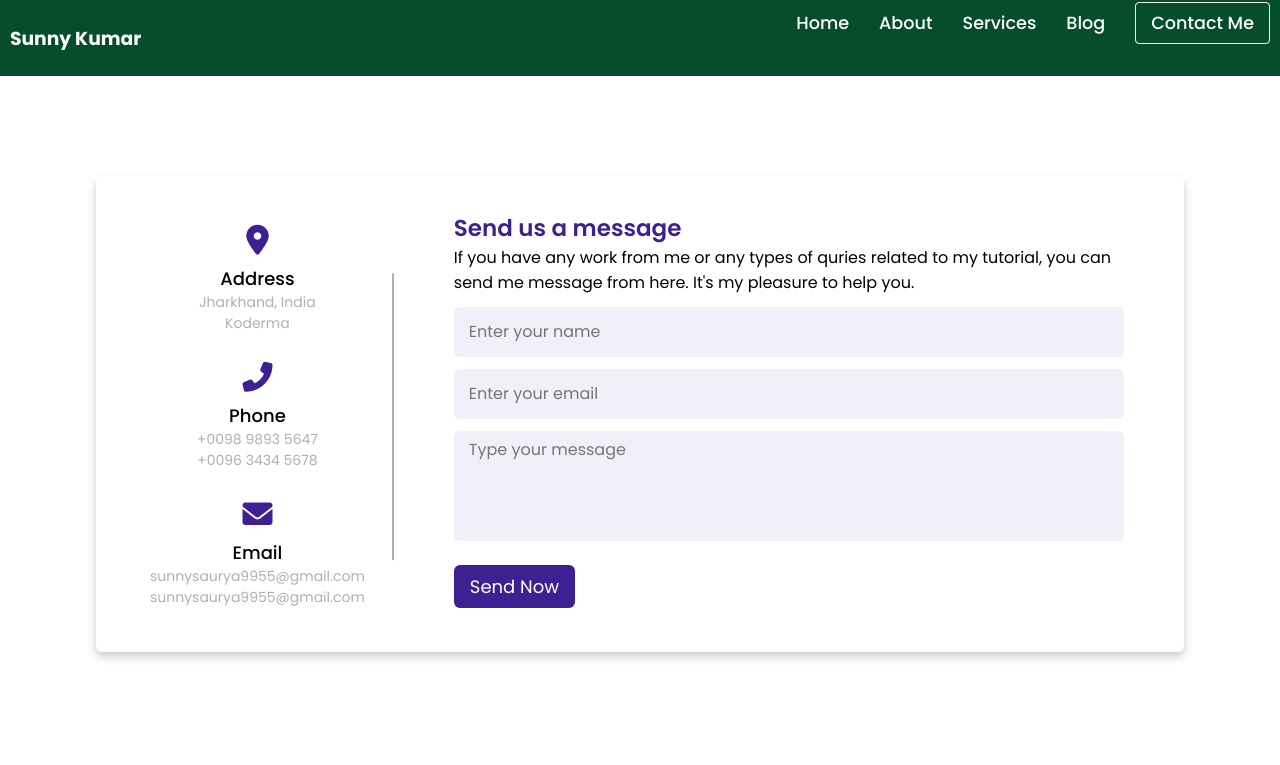
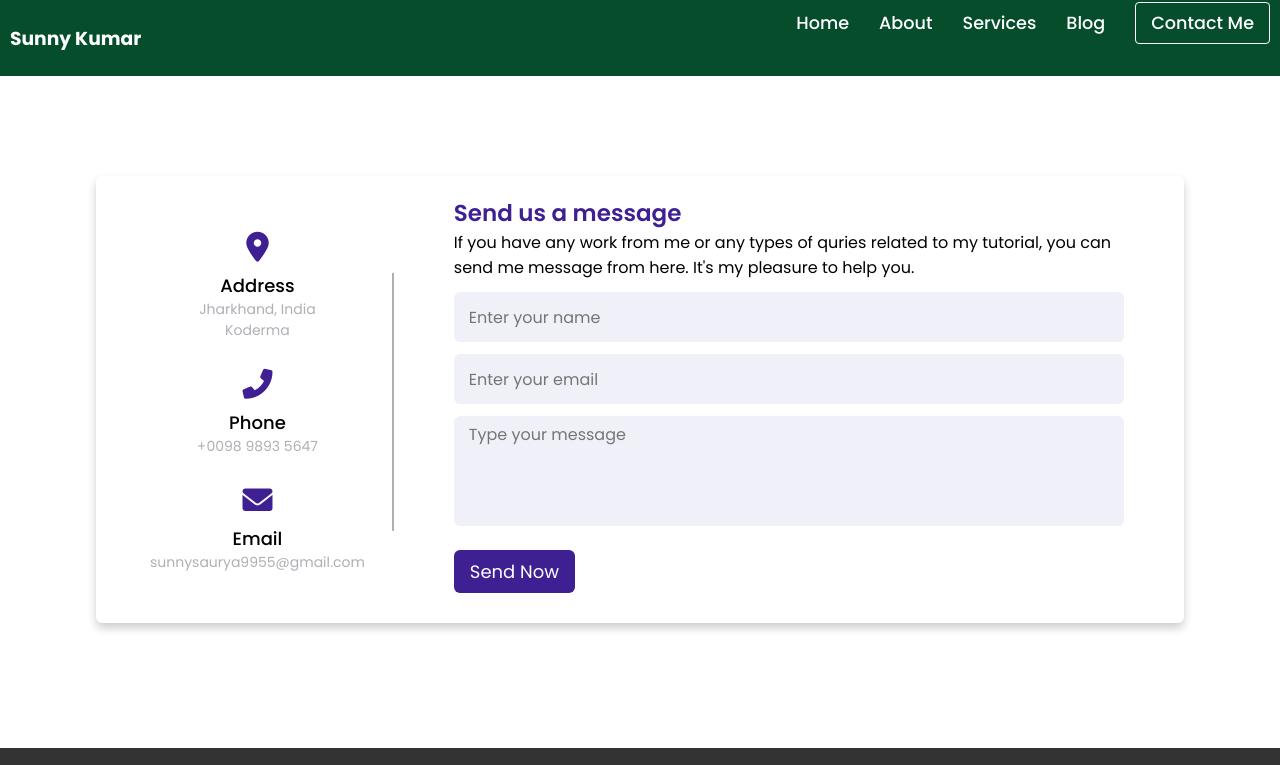
Before and after one commit to Sunny-Saurya/Portfolio-Website, a plain HTML site: page contact.html in a window 1280 px wide. Shown: the top 765 px of the page. Drawn offline with nearby package versions, Linux system fonts and the light colour scheme.

Commit message:
fixes #1

```diff
--- a/contact.html
+++ b/contact.html
@@ -52,13 +52,11 @@
           <i class="fas fa-phone-alt"></i>
           <div class="topic">Phone</div>
           <div class="text-one">+0098 9893 5647</div>
-          <div class="text-two">+0096 3434 5678</div>
         </div>
         <div class="email details">
           <i class="fas fa-envelope"></i>
           <div class="topic">Email</div>
           <div class="text-one">sunnysaurya9955@gmail.com</div>
-          <div class="text-two">sunnysaurya9955@gmail.com</div>
         </div>
       </div>
       <div class="right-side">
```
